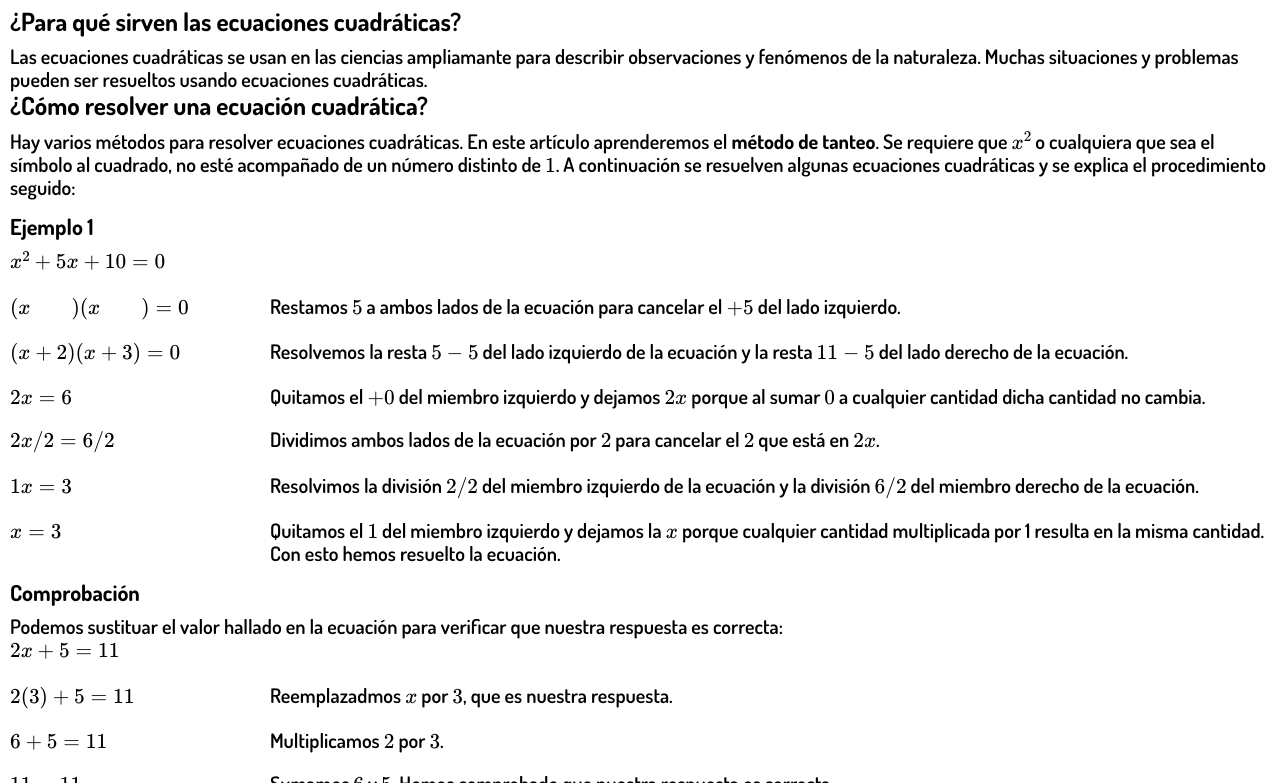
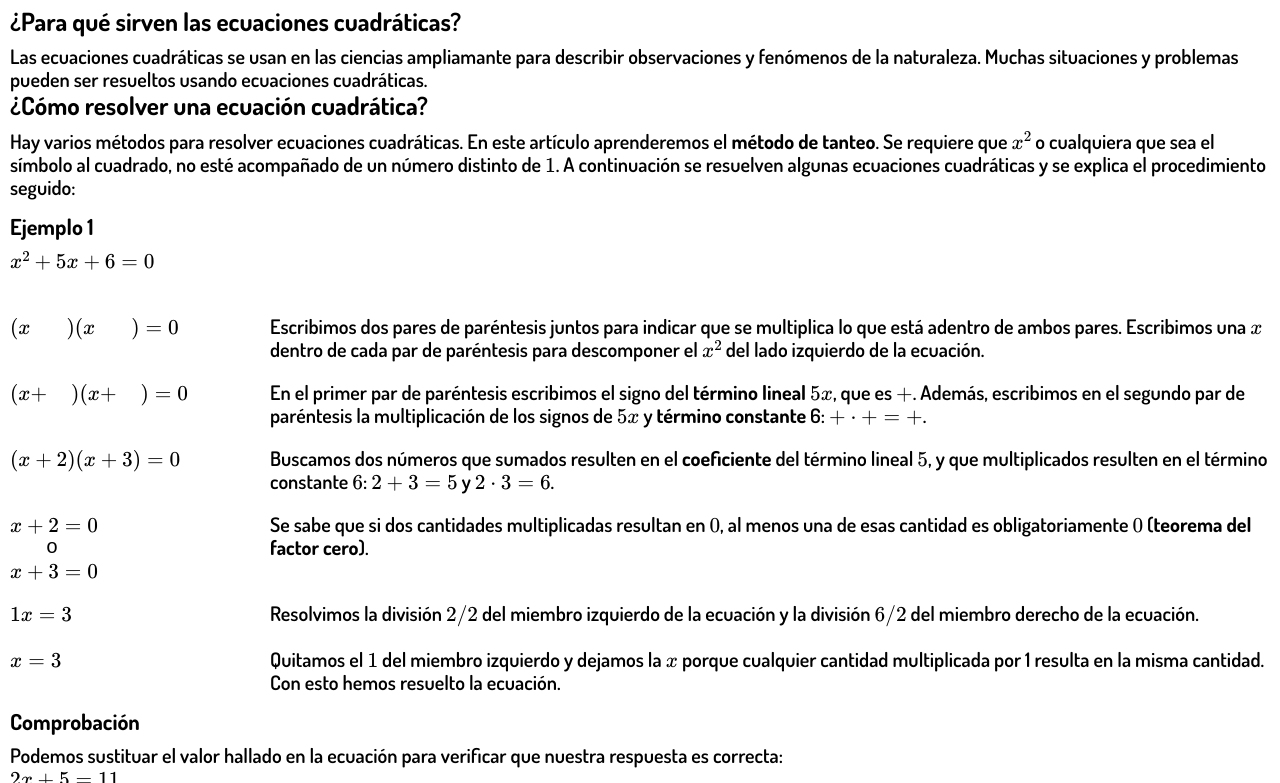
Before and after one commit to johnvscoder/SitioWebMatematicas, a plain HTML site: page algebra/ecuaciones-cuadraticas.html in a window 1280 px wide. Shown: the part 602-1385 px from the top of the page. Drawn offline with nearby package versions, Linux system fonts and the light colour scheme.

Commit message:
Se está desarrollando la página ecuaciones-cuadraticas.html

```diff
--- a/algebra/ecuaciones-cuadraticas.html
+++ b/algebra/ecuaciones-cuadraticas.html
@@ -134,38 +134,40 @@
                         <h3 class="articulo__seccion-h3">Ejemplo 1</h3>
                         <div class="articulo__grid">
                             <span>
-                                \(x^2+5x+10=0\)
+                                \(x^2+5x+6=0\)
                             </span>
                             <span></span>
                             <span>
-
-
-                                \((x\)<span class="espacio-expresion"></span>\()(x\)<span class="espacio-expresion"></span>\()=0\)
+                                \((x\)<pre class="espacio-expresion">   </pre>\()(x\)<pre class="espacio-expresion">   </pre>\()=0\)
                             </span>
                             <p>
-                                Restamos \(5\) a ambos lados de la ecuación para cancelar el \(+5\)
-                                del lado izquierdo.
+                                Escribimos dos pares de paréntesis juntos para indicar que se multiplica
+                                lo que está adentro de ambos pares. Escribimos una \(x\) dentro de cada
+                                par de paréntesis para descomponer el \(x^2\) del lado izquierdo de la ecuación.
+                            </p>
+                            <span>
+                                \((x+\)<pre class="espacio-expresion">  </pre>\()(x+\)<pre class="espacio-expresion">  </pre>\()=0\)
+                            </span>
+                            <p>
+                                En el primer par de paréntesis escribimos el signo del <em>término lineal</em>
+                                \(5x\), que es \(+\).
+                                Además, escribimos en el segundo par de paréntesis la multiplicación de los
+                                signos de \(5x\) y <em>término constante</em> 6: \(+\cdot + = +\).
                             </p>
                             <span>
                                 \((x+2)(x+3)=0\)
                             </span>
                             <p>
-                                Resolvemos la resta \(5-5\) del lado izquierdo de la ecuación y la resta
-                                \(11-5\) del lado derecho de la ecuación.
+                                Buscamos dos números que sumados resulten en el <em>coeficiente</em> del término lineal
+                                \(5\), y que multiplicados resulten en el término constante \(6\): \(2 + 3 = 5\) y
+                                \(2\cdot 3 = 6\).
                             </p>
                             <span>
-                                \(2x=6\)
+                                \(x+2=0\)<pre>   o   </pre>\(x+3=0\)
                             </span>
                             <p>
-                                Quitamos el \(+0\) del miembro izquierdo y dejamos \(2x\) porque al sumar \(0\) a
-                                cualquier cantidad dicha cantidad no cambia.
-                            </p>
-                            <span>
-                                \(2x/2=6/2\)
-                            </span>
-                            <p>
-                                Dividimos ambos lados de la ecuación por \(2\) para cancelar
-                                el \(2\) que está en \(2x\).
+                                Se sabe que si dos cantidades multiplicadas resultan en \(0\), al menos una de esas
+                                cantidad es obligatoriamente \(0\) (<em>teorema del factor cero</em>).
                             </p>
                             <span>
                                 \(1x=3\)
--- a/styles/articulo.css
+++ b/styles/articulo.css
@@ -70,5 +70,4 @@ em {
 
 .espacio-expresion {
     display: inline-block;
-    width: 41px;
 }
```
